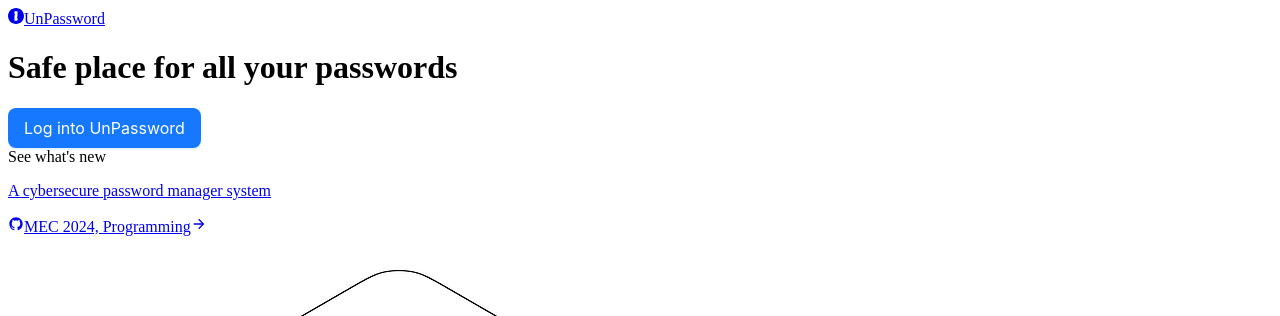
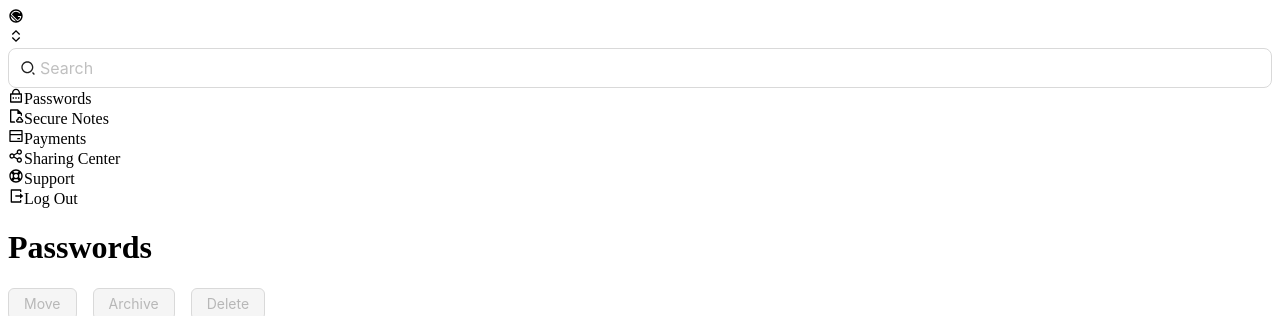
Before and after one commit to PaisWillie/MEC-Programming-2024, a React (Vite) app in the folder client/: page /dashboard in a window 1280 px wide. Before the commit this address led to /. Shown: the top 316 px of the page. Built offline with nearby package versions, Linux system fonts and the light colour scheme; no server answers.

Commit message:
fix: redirect after login

```diff
--- a/client/src/App.tsx
+++ b/client/src/App.tsx
@@ -1,13 +1,35 @@
 import { useAuth0 } from '@auth0/auth0-react'
 import { Button } from 'antd'
+import Dashboard from 'components/Dashboard'
+import { useEffect } from 'react'
 import { RiArrowRightLine, RiGithubFill } from 'react-icons/ri'
 import { Si1Password } from 'react-icons/si'
+import { useNavigate } from 'react-router-dom'
 
 const Home = () => {
-  const { isAuthenticated, isLoading, loginWithRedirect } = useAuth0()
+  const { isAuthenticated, isLoading, error, loginWithRedirect } = useAuth0()
+  const navigate = useNavigate()
+
+  // Check authentication status and redirect if necessary
+  useEffect(() => {
+    if (isAuthenticated) {
+      // Redirect to the PasswordManagerHome after login
+      navigate('/dashboard')
+    }
+  }, [isAuthenticated, navigate])
 
   const handleLogin = async () => {
     await loginWithRedirect()
+  }
+
+  if (isLoading) {
+    return <div>Loading...</div> // Show loading screen while checking authentication
+  }
+  if (error) {
+    return <div>Oops... {error.message}</div>
+  }
+  if (isAuthenticated) {
+    return <Dashboard /> // Show the password manager if authenticated
   }
 
   return (
--- a/client/src/components/Dashboard.tsx
+++ b/client/src/components/Dashboard.tsx
@@ -51,11 +51,11 @@ function Dashboard() {
 
   // Check authentication status and redirect if necessary
   useEffect(() => {
-    if (!isAuthenticated) {
+    if (!loading && !isAuthenticated) {
       // Redirect to the PasswordManagerHome after login
       navigate('/')
     }
-  }, [isAuthenticated, navigate])
+  }, [isAuthenticated, navigate, loading])
 
   const navItems: {
     icon: JSX.Element
--- a/client/src/index.tsx
+++ b/client/src/index.tsx
@@ -27,15 +27,15 @@ const providerConfig = {
   // onRedirectCallback,
   authorizationParams: {
     redirect_uri: window.location.origin,
-    ...(import.meta.env.VITE_AUTH0_AUDIENCE ? { audience: import.meta.env.VITE_AUTH0_AUDIENCE } : null),
-    scope: "openid profile email",
-  },
-};
+    ...(import.meta.env.VITE_AUTH0_AUDIENCE
+      ? { audience: import.meta.env.VITE_AUTH0_AUDIENCE }
+      : null),
+    scope: 'openid profile email'
+  }
+}
 
 root.render(
-  <Auth0Provider
-    {...providerConfig}
-  >
+  <Auth0Provider {...providerConfig}>
     <RouterProvider router={router} />
   </Auth0Provider>
 )
```
